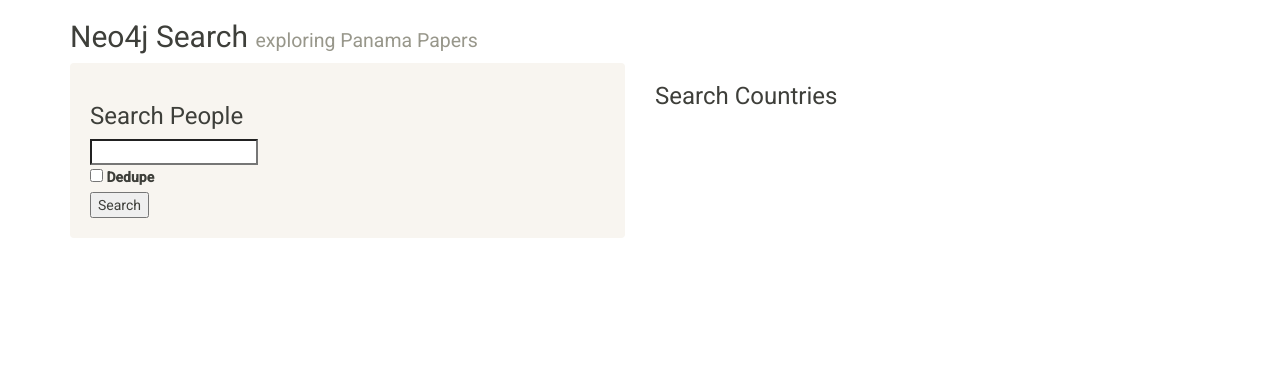
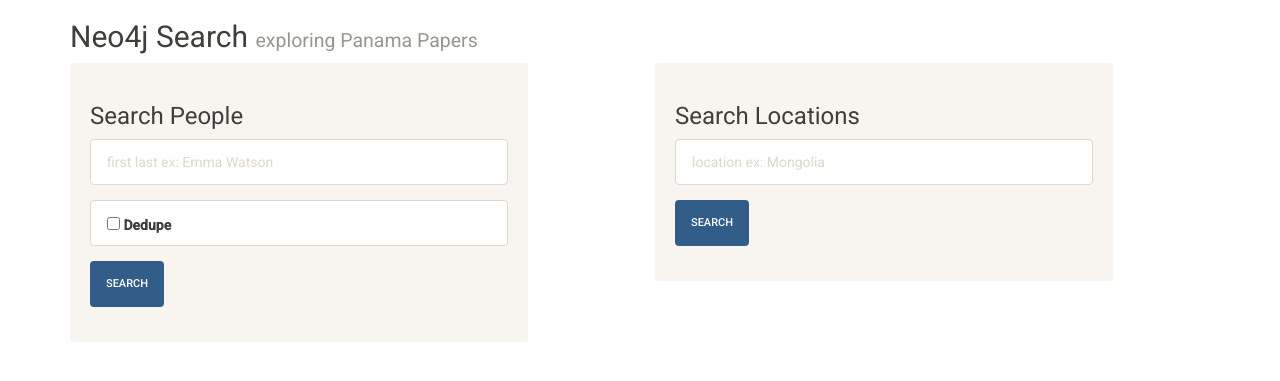
Before and after one commit to mapmeld/panama, a Python web app: template templates/home.html in a window 1280 px wide. Shown: the top 381 px of the page. Run offline with Jinja, Linux system fonts and the light colour scheme; the template is opened without the code that fills it, so the values that code supplies are empty.

Commit message:
build page

```diff
--- a/templates/home.html
+++ b/templates/home.html
@@ -18,21 +18,35 @@
         </div>
       </div>
       <div class="row">
-        <div class="col-sm-6">
-          <form class="form well">
+        <div class="col-sm-5">
+          <form class="form well" action="/person" method="GET">
             <h3>Search People</h3>
-            <input type="search" name="search"/>
-            <br/>
-            <label>
-              <input type="checkbox" name="Dedupe"/>
-              Dedupe
-            </label>
-            <br/>
-            <button>Search</button>
+            <div class="form-group">
+              <input type="search" name="search" class="input form-control" placeholder="first last ex: Emma Watson"/>
+            </div>
+            <div class="form-group">
+              <label class="form-control">
+                <input type="checkbox" name="Dedupe"/>
+                Dedupe
+              </label>
+            </div>
+            <div class="form-group">
+              <button class="btn btn-primary">Search</button>
+            </div>
           </form>
         </div>
-        <div class="col-sm-6">
-          <h3>Search Countries</h3>
+        <div class="col-sm-1">
+        </div>
+        <div class="col-sm-5">
+          <form class="form well" action="/place" method="GET">
+            <h3>Search Locations</h3>
+            <div class="form-group">
+              <input type="search" name="search" class="input form-control" placeholder="location ex: Mongolia"/>
+            </div>
+            <div class="form-group">
+              <button class="btn btn-primary">Search</button>
+            </div>
+          </form>
         </div>
       </div>
     </div>
```
